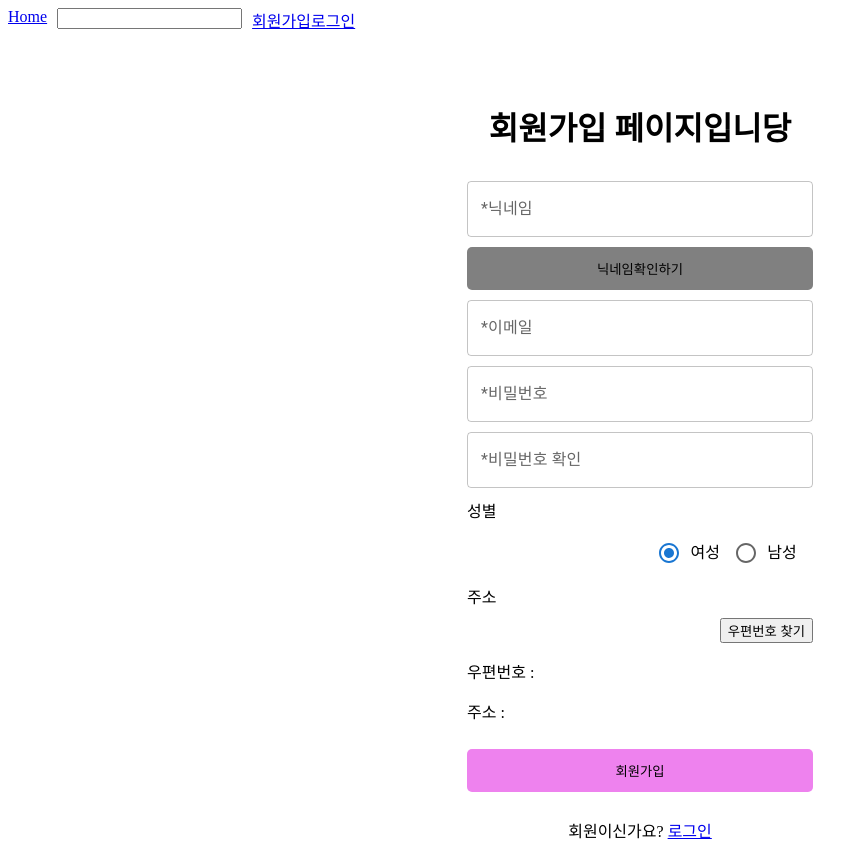
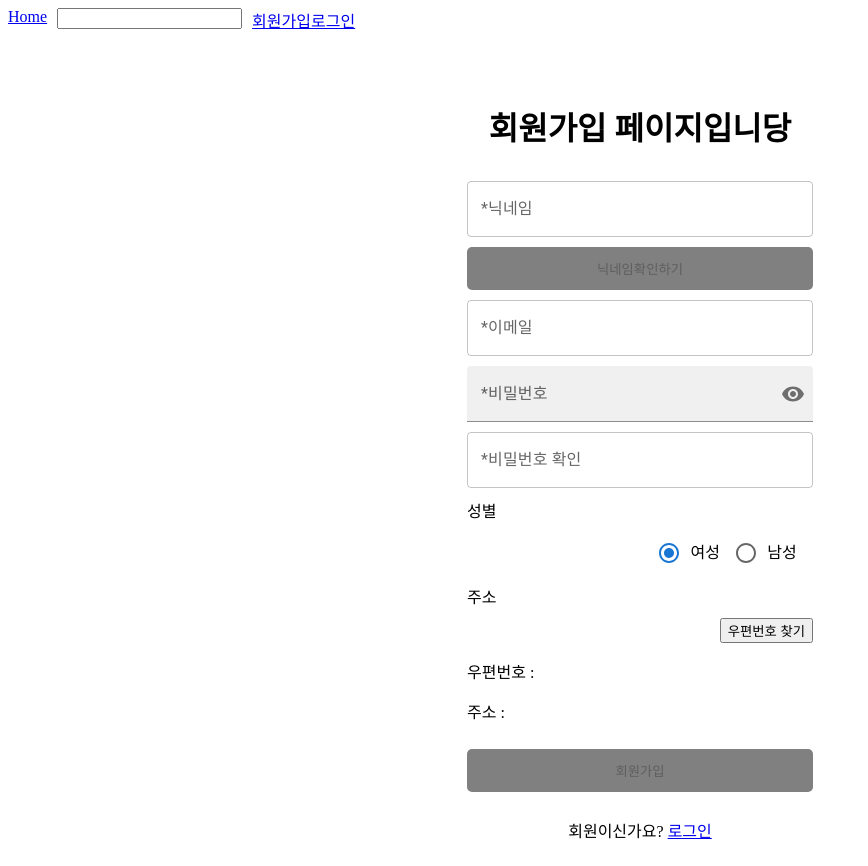
Before and after one commit to OhHyerin/WE-TNESS, a React (Create React App) app in the folder frontend/: page /signup in a window 1280 px wide. Shown: the whole page, without its empty margins (0-868 px from the left). Built offline with nearby package versions, Linux system fonts and the light colour scheme.

Commit message:
feat : 비밀번호 확인 에러 추가 / 비밀번호 보기 기능 추가

```diff
--- a/frontend/src/api/Oauth.js
+++ b/frontend/src/api/Oauth.js
@@ -1,5 +1,7 @@
+import BASE_URL from "./local";
+
 const REST_API_KEY = "29dadde0d935d3a4bda24a96faa5ed64";
-const REDIRECT_URI =  "http://localhost:3000";
+const REDIRECT_URI =  `${BASE_URL}`;
 
 const KAKAO_AUTH_URL = `https://kauth.kakao.com/oauth/authorize?client_id=${REST_API_KEY}&redirect_uri=${REDIRECT_URI}&response_type=code`;
 
--- /dev/null
+++ b/frontend/src/api/local.js
@@ -0,0 +1,3 @@
+const BASE_URL = 'http://localhost:3000'
+
+export default BASE_URL
--- a/frontend/src/components/common/auth/AddressForm.jsx
+++ b/frontend/src/components/common/auth/AddressForm.jsx
@@ -25,9 +25,7 @@ export default function AddressForm() {
 
   function showCodeHandler(e) {
     e.preventDefault()
-    const tmp = !showCode
-    setShowCode(tmp)
-    return true
+    setShowCode(!showCode)
   }
   return(
   <div>
--- a/frontend/src/features/user/userSlice.js
+++ b/frontend/src/features/user/userSlice.js
@@ -1,13 +1,14 @@
 import { createSlice, createAsyncThunk } from '@reduxjs/toolkit';
 import axios from 'axios'
 import { setToken, removeToken } from '../../api/Token';
+import BASE_URL from '../../api/local';
 
 const login = createAsyncThunk(
   'login',
   async (payload, { rejectWithValue }) => {
     console.log(payload)
     try {
-      const response = await axios.post('/login', payload);
+      const response = await axios.post(`${BASE_URL}/login`, payload);
       console.log(response)
       // setToken()
       return response;
--- a/frontend/src/pages/accounts/LoginPage.jsx
+++ b/frontend/src/pages/accounts/LoginPage.jsx
@@ -2,12 +2,12 @@ import { useState } from 'react';
 import { useDispatch } from 'react-redux';
 import styled from 'styled-components';
 import { Link, useNavigate } from 'react-router-dom';
-import { login, testLogin } from '../../features/user/userSlice';
-import KAKAO_AUTH_URL from '../../api/Oauth';
+import { login, testLogin, } from '../../features/user/userSlice';
 import FormBox from '../../components/common/auth/FormBox'
 import InputBox from '../../components/common/auth/InputBox';
 import SubmitBtn from '../../components/common/SubmitBtn';
 import KakaoLoginBar from '../../components/common/auth/KakaoLoginBar';
+import KAKAO_AUTH_URL from '../../api/Oauth';
 
 const LoginForm = styled.form`
   display: flex;
@@ -79,6 +79,7 @@ export default function Login() {
         <a href={KAKAO_AUTH_URL}>
           <KakaoLoginBar/>
         </a>
+
         <SubmitBtn onClick={() => {dispatch(testLogin())}}>Test Login</SubmitBtn>
         <p>가입하실래요? <Link to="/signup">로그인</Link> </p>
       </FormBox>
--- a/frontend/src/pages/accounts/SignupPage.jsx
+++ b/frontend/src/pages/accounts/SignupPage.jsx
@@ -1,11 +1,18 @@
-import React, {useState} from 'react'
+import { useState } from 'react'
 import { useDispatch, useSelector } from 'react-redux';
 import { Link, useNavigate } from 'react-router-dom';
 import styled from 'styled-components';
 import Radio from "@mui/material/Radio";
 import { RadioGroup } from '@mui/material';
 import FormControlLabel from "@mui/material/FormControlLabel";
+import OutlinedInput from '@mui/material/FilledInput';
 import TextField from '@mui/material/TextField';
+import IconButton from '@mui/material/IconButton';
+import InputLabel from '@mui/material/InputLabel';
+import FormControl from '@mui/material/FormControl';
+import InputAdornment from '@mui/material/InputAdornment';
+import Visibility from '@mui/icons-material/Visibility';
+import VisibilityOff from '@mui/icons-material/VisibilityOff';
 import { signup, checkNickname } from '../../features/user/userSlice'
 import FormBox from "../../components/common/auth/FormBox";
 import InputBox from '../../components/common/auth/InputBox';
@@ -24,15 +31,15 @@ export default function Signup() {
   const navigate = useNavigate();
 
   const isPossibleNickname = useSelector(state => state.user.isPossibleNickname);
+  const addressCode = useSelector(state => state.user.addressCode)
 
   const [nickname, setNickname] = useState("")
   const [email, setEmail] = useState("");
   const [password, setPassword] = useState("")
   const [confirmPassword, setConfirmPassword] = useState("")
   const [gender, setGender] = useState("female")
-  const [isCheck, setIsCheck] = useState(false)
-
-  const addressCode = useSelector(state => state.user.addressCode)
+  const [isCheckNN, setIsCheckNN] = useState(false)
+  const [showPassword, setShowPassword] = useState(false)
 
   const onNicknameHandler = e => {
     setNickname(e.currentTarget.value)
@@ -55,7 +62,7 @@ export default function Signup() {
     const payload = {
       nickname
     }
-    setIsCheck(true)
+    setIsCheckNN(true)
     dispatch(checkNickname(payload))
   }
 
@@ -79,6 +86,10 @@ export default function Signup() {
       })
   }
 
+  function handleClickShowPassword() {
+    setShowPassword(!showPassword)
+  }
+
   return (
     <div>
       <FormBox>
@@ -88,9 +99,11 @@ export default function Signup() {
         >
           <InputBox>
             <TextField
+              error={isCheckNN && !isPossibleNickname}
               label="*닉네임"
               value={nickname}
               onChange={onNicknameHandler}
+              helperText={isCheckNN ? (isPossibleNickname ? "사용 가능한 닉네임입니다." : "사용중인 닉네임입니다.") : null}
             />
           </InputBox>
           { nickname ? (
@@ -98,17 +111,10 @@ export default function Signup() {
               닉네임 확인하기
             </SubmitBtn>
           ) : (
-            <SubmitBtn deactive={!nickname}>
+            <SubmitBtn disabled deactive={!nickname}>
               닉네임확인하기
             </SubmitBtn>
           )}
-          { isCheck ? (
-            isPossibleNickname ? (
-              <span>사용가능한 닉네임입니다.</span>
-            ) : (
-              <span>사용중인 닉네임입니다.</span>
-            )) : null
-          }
           <InputBox>
             <TextField
               type="email"
@@ -118,19 +124,34 @@ export default function Signup() {
             />
           </InputBox>
           <InputBox>
-            <TextField
-              type="password"
-              label="*비밀번호"
-              value={password}
-              onChange={onPasswordHandler}
-            />
+            <FormControl>
+              <InputLabel htmlFor="outlined-adornment-password">*비밀번호</InputLabel>
+              <OutlinedInput
+                type={showPassword?"text":"password"}
+                value={password}
+                onChange={onPasswordHandler}
+                endAdornment={
+                  <InputAdornment position="end">
+                    <IconButton
+                      aria-label="toggle password visibility"
+                      onClick={handleClickShowPassword}
+                      edge="end"
+                    >
+                      {showPassword ? <VisibilityOff /> : <Visibility />}
+                    </IconButton>
+                  </InputAdornment>
+                }
+              />
+            </FormControl>
           </InputBox>
           <InputBox>
             <TextField
+              error={password !== confirmPassword}
               type="password"
               label="*비밀번호 확인"
               value={confirmPassword}
               onChange={onConfirmPasswordHandler}
+              helperText={password!==confirmPassword?"비밀번호 확인이 일치하지 않습니다.":null}
             />
           </InputBox>
           <InputBox>
@@ -152,7 +173,7 @@ export default function Signup() {
             <label>주소</label>
             <AddressForm/>
           </InputBox>
-          <SubmitBtn>
+          <SubmitBtn disabled={!isPossibleNickname} deactive={!isPossibleNickname}>
             회원가입
           </SubmitBtn>
         </SignupForm>
```
